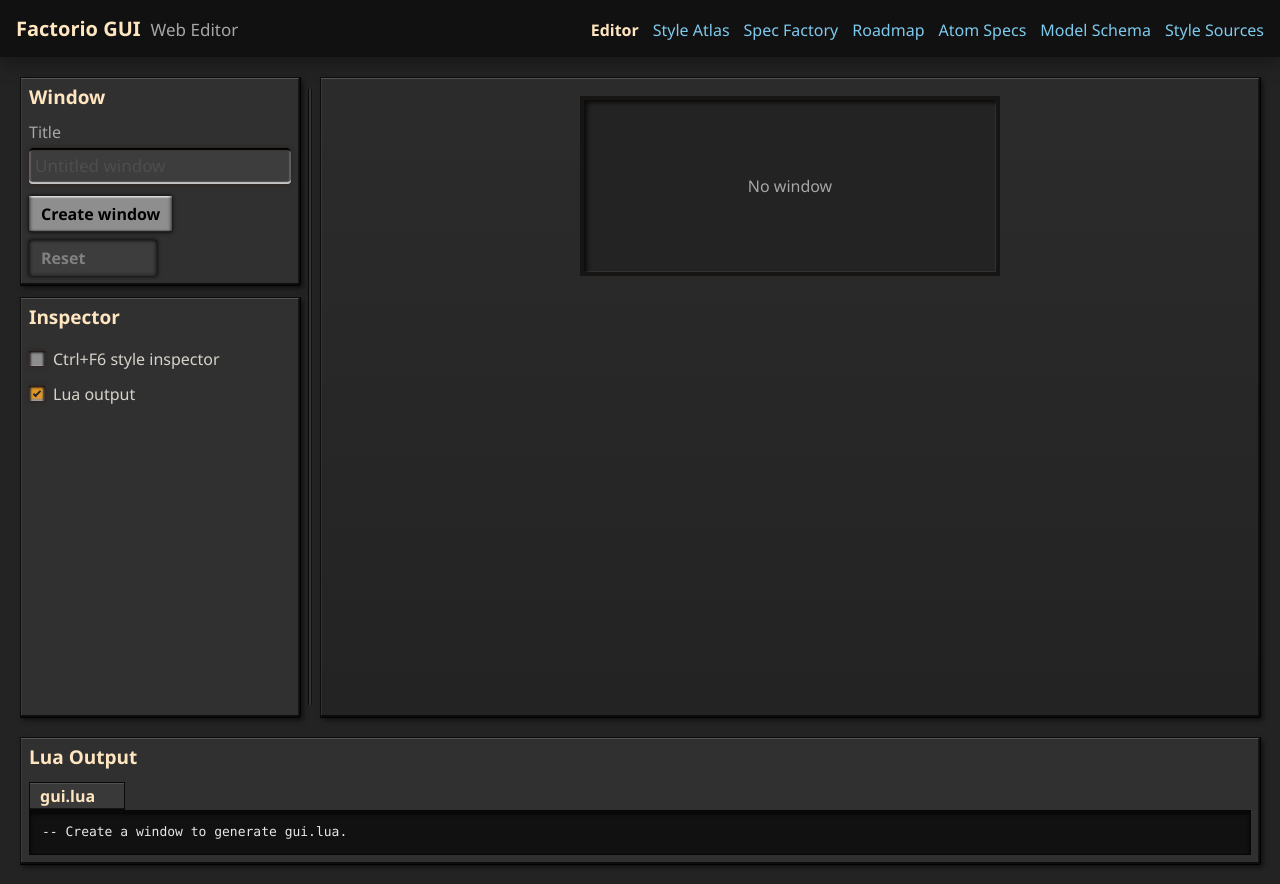
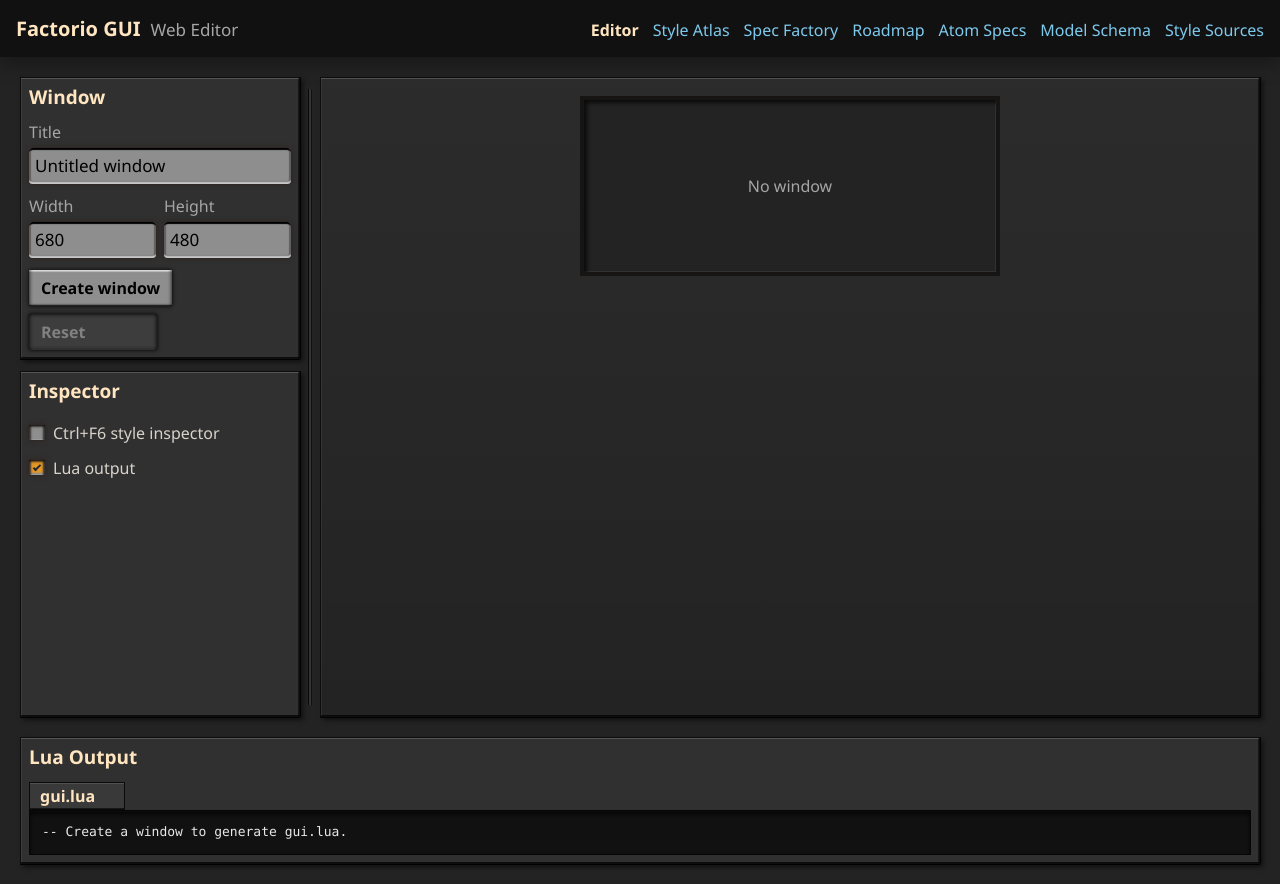
Before and after one commit to atyrode/factorio-gui-web-editor, a React (Vite) app: page / in a window 1280 px wide. Built offline with nearby package versions, Linux system fonts and the light colour scheme; a web font is replaced by a local one.

Commit message:
Add adjustable window dimensions

```diff
--- a/src/components/EditorPage.jsx
+++ b/src/components/EditorPage.jsx
@@ -9,8 +9,11 @@
 } from "./factorioGui.jsx";
 import {
   createWindowModel,
+  DEFAULT_WINDOW_SIZE,
   getWindowInspectorRows,
-  renderWindowLua
+  normalizeWindowSize,
+  renderWindowLua,
+  WINDOW_SIZE_LIMITS
 } from "../factorioExport.js";
 
 function windowTitle(value) {
@@ -23,6 +26,7 @@
 const SIDEBAR_STAGE_MIN_WIDTH = 420;
 const DEFAULT_EDITOR_STATE = {
   title: "Untitled window",
+  windowSize: DEFAULT_WINDOW_SIZE,
   currentWindow: null,
   showInspector: false,
   showLuaOutput: true,
@@ -53,9 +57,12 @@
     return null;
   }
 
+  const size = normalizeWindowSize(value.size);
+
   return {
     title: windowTitle(String(value.title ?? DEFAULT_EDITOR_STATE.title)),
-    location: normalizeLocation(value.location)
+    location: normalizeLocation(value.location),
+    size
   };
 }
 
@@ -81,9 +88,11 @@
     }
 
     const parsedValue = JSON.parse(rawValue);
+    const currentWindow = normalizeWindow(parsedValue.currentWindow);
     return {
       title: String(parsedValue.title ?? DEFAULT_EDITOR_STATE.title),
-      currentWindow: normalizeWindow(parsedValue.currentWindow),
+      windowSize: normalizeWindowSize(parsedValue.windowSize ?? currentWindow?.size),
+      currentWindow,
       showInspector: Boolean(parsedValue.showInspector),
       showLuaOutput:
         typeof parsedValue.showLuaOutput === "boolean"
@@ -113,6 +122,7 @@
 
 function EditorCanvas({
   currentWindow,
+  model,
   inspectorActive,
   inspectorLocked,
   inspectedAnchor,
@@ -251,6 +261,7 @@
 
   const location = currentWindow?.location;
   const windowStyle = location ? { left: `${location.x}px`, top: `${location.y}px` } : undefined;
+  const styleReference = model?.root?.styleReference;
   const previewAnchor = inspectorPreview?.anchor ?? inspectedAnchor;
   const windowClassName = [
     "fx-editor-preview-window",
@@ -265,6 +276,7 @@
         <GuiWindow
           title={currentWindow.title}
           className={windowClassName}
+          styleReference={styleReference}
           inspectorActive={inspectorActive}
           inspectorLocked={inspectorLocked}
           inspectedAnchor={previewAnchor}
@@ -828,6 +840,7 @@
   const sidebarResizeRef = useRef(null);
   const {
     title,
+    windowSize,
     currentWindow,
     showInspector,
     showLuaOutput,
@@ -848,7 +861,8 @@
       ...state,
       currentWindow: {
         title: windowTitle(state.title),
-        location: state.currentWindow?.location ?? null
+        location: state.currentWindow?.location ?? null,
+        size: normalizeWindowSize(state.windowSize)
       },
       inspectorLocked: false,
       inspectedAnchor: null
@@ -875,6 +889,34 @@
         ? { ...state.currentWindow, title: windowTitle(nextTitle) }
         : null
     }));
+  }
+
+  function updateWindowSize(dimension, value) {
+    setEditorState((state) => {
+      const nextSize = normalizeWindowSize({
+        ...state.windowSize,
+        [dimension]: value
+      });
+
+      return {
+        ...state,
+        windowSize: nextSize,
+        currentWindow: state.currentWindow
+          ? {
+              ...state.currentWindow,
+              size: nextSize
+            }
+          : null
+      };
+    });
+  }
+
+  function updateWindowWidth(event) {
+    updateWindowSize("width", event.target.value);
+  }
+
+  function updateWindowHeight(event) {
+    updateWindowSize("height", event.target.value);
   }
 
   function updateInspectorEnabled(event) {
@@ -1121,10 +1163,35 @@
               type="text"
               value={title}
               autoComplete="off"
-              disabled={!currentWindow}
               onChange={updateTitle}
             />
           </label>
+          <div className="fx-field-grid fx-field-grid--two">
+            <label className="fx-field">
+              <span>Width</span>
+              <FxTextInput
+                id="window-width"
+                type="number"
+                min={WINDOW_SIZE_LIMITS.minWidth}
+                max={WINDOW_SIZE_LIMITS.maxWidth}
+                step="10"
+                value={windowSize.width}
+                onChange={updateWindowWidth}
+              />
+            </label>
+            <label className="fx-field">
+              <span>Height</span>
+              <FxTextInput
+                id="window-height"
+                type="number"
+                min={WINDOW_SIZE_LIMITS.minHeight}
+                max={WINDOW_SIZE_LIMITS.maxHeight}
+                step="10"
+                value={windowSize.height}
+                onChange={updateWindowHeight}
+              />
+            </label>
+          </div>
           <div className="fx-actions">
             <FxButton id="create-window" onClick={createWindow}>
               {currentWindow ? "Recreate window" : "Create window"}
@@ -1190,6 +1257,7 @@
         <div id="editor-root">
           <EditorCanvas
             currentWindow={currentWindow}
+            model={currentModel}
             inspectorActive={showInspector}
             inspectorLocked={inspectorLocked}
             inspectedAnchor={inspectedAnchor}
--- a/src/factorioExport.js
+++ b/src/factorioExport.js
@@ -1,7 +1,10 @@
 export {
   createWindowModel,
+  DEFAULT_WINDOW_SIZE,
   frameStyleReference,
-  getWindowInspectorRows
+  getWindowInspectorRows,
+  normalizeWindowSize,
+  WINDOW_SIZE_LIMITS
 } from "./factorioModel.js";
 
 function luaString(value) {
@@ -68,6 +71,8 @@
   ${frame}.style.bottom_padding = ${style.bottomPadding}
   ${frame}.style.left_padding = ${style.leftPadding}
   ${frame}.style.use_header_filler = ${style.useHeaderFiller}
+  ${frame}.style.width = ${style.capturedSize.width}
+  ${frame}.style.height = ${style.capturedSize.height}
 
   local ${titlebar} = ${frame}.add{
     type = "flow",
--- a/src/factorioModel.js
+++ b/src/factorioModel.js
@@ -4,9 +4,39 @@
 const FRAME_GRAPHICAL_BORDER = 6;
 const FRAME_CLIP_TOP_OVERFLOW = 4;
 export const DEFAULT_WINDOW_REFERENCE_ID = "editor-default-window";
+export const DEFAULT_WINDOW_SIZE = Object.freeze({ width: 680, height: 480 });
+export const WINDOW_SIZE_LIMITS = Object.freeze({
+  minWidth: 320,
+  maxWidth: 1600,
+  minHeight: 180,
+  maxHeight: 1200
+});
 
 function freezeSize(size) {
   return Object.freeze({ width: size.width, height: size.height });
+}
+
+function clampInteger(value, min, max, fallback) {
+  const numberValue = Number(value);
+  const safeValue = Number.isFinite(numberValue) ? numberValue : fallback;
+  return Math.min(max, Math.max(min, Math.round(safeValue)));
+}
+
+export function normalizeWindowSize(size = DEFAULT_WINDOW_SIZE) {
+  return freezeSize({
+    width: clampInteger(
+      size?.width,
+      WINDOW_SIZE_LIMITS.minWidth,
+      WINDOW_SIZE_LIMITS.maxWidth,
+      DEFAULT_WINDOW_SIZE.width
+    ),
+    height: clampInteger(
+      size?.height,
+      WINDOW_SIZE_LIMITS.minHeight,
+      WINDOW_SIZE_LIMITS.maxHeight,
+      DEFAULT_WINDOW_SIZE.height
+    )
+  });
 }
 
 function freezeOptionalSize(size) {
@@ -95,6 +125,85 @@
   return freezeSize({
     width: outerSize.width - graphicalBorder * 2 - leftPadding - rightPadding,
     height: outerSize.height - graphicalBorder * 2 - topPadding - bottomPadding
+  });
+}
+
+function windowReferenceWithAuthoredSize(reference, size) {
+  if (!size) {
+    return reference;
+  }
+
+  const capturedSize = normalizeWindowSize(size);
+  const capturedContentSize = frameContentSize({
+    outerSize: capturedSize,
+    graphicalBorder: FRAME_GRAPHICAL_BORDER,
+    topPadding: reference.padding.top,
+    rightPadding: reference.padding.right,
+    bottomPadding: reference.padding.bottom,
+    leftPadding: reference.padding.left
+  });
+  const capturedClipSize = frameClipSize({ outerSize: capturedSize });
+  const titlebarHeight = reference.header.capturedSize?.height ?? 48;
+  const bodySize = freezeSize({
+    width: capturedContentSize.width,
+    height: Math.max(0, capturedContentSize.height - titlebarHeight)
+  });
+
+  return Object.freeze({
+    ...reference,
+    referenceTitle: null,
+    captureContext: Object.freeze({
+      ...(reference.captureContext ?? {}),
+      source: "editor-authored size"
+    }),
+    capturedSize,
+    capturedContentSize,
+    capturedClipSize,
+    capturedSizeBeforeStretching: capturedSize,
+    capturedMaximalHeight: null,
+    maximumHorizontalSquashSize: 0,
+    maximumVerticalSquashSize: 0,
+    header: freezeHeaderCapture({
+      className: reference.header.className,
+      style: reference.header.style,
+      styleDescription: reference.header.styleDescription,
+      derivedFrom: reference.header.derivedFrom,
+      relative: reference.header.relative,
+      capturedSize: { width: capturedContentSize.width, height: titlebarHeight },
+      capturedContentSize: {
+        width: capturedContentSize.width,
+        height: reference.header.capturedContentSize?.height ?? 42
+      },
+      capturedClipSize: {
+        offset: { x: 0, y: -FRAME_CLIP_TOP_OVERFLOW },
+        size: {
+          width: capturedContentSize.width,
+          height: titlebarHeight + FRAME_CLIP_TOP_OVERFLOW
+        }
+      },
+      capturedSizeBeforeStretching: null,
+      maximumHorizontalSquashSize: null,
+      maximumVerticalSquashSize: 0,
+      horizontalSpacing: reference.header.horizontalSpacing,
+      inheritedHorizontalSpacing: reference.header.inheritedHorizontalSpacing,
+      bottomPadding: reference.header.bottomPadding,
+      horizontallyStretchable: reference.header.horizontallyStretchable,
+      verticallyStretchable: reference.header.verticallyStretchable,
+      ignoredBySearch: reference.header.ignoredBySearch
+    }),
+    body: Object.freeze({
+      ...reference.body,
+      capturedSize: bodySize,
+      capturedContentSize: bodySize,
+      capturedClipSize: freezeRectangle({
+        offset: { x: 0, y: 0 },
+        size: bodySize
+      }),
+      capturedSizeBeforeStretching: bodySize,
+      maximumHorizontalSquashSize: 0,
+      maximumVerticalSquashSize: 0,
+      childRows: Object.freeze([...(reference.body.childRows ?? [])])
+    })
   });
 }
 
@@ -776,11 +885,18 @@
 export function createWindowModel({
   title = "Untitled window",
   location: sourceLocation = null,
-  referenceId = DEFAULT_WINDOW_REFERENCE_ID
+  referenceId = DEFAULT_WINDOW_REFERENCE_ID,
+  size = null
 } = {}) {
   const caption = title.trim() || "Untitled window";
   const location = normalizeModelLocation(sourceLocation);
-  const styleReference = createFrameStyleReference(getWindowReferenceCapture(referenceId));
+  const authoredSize =
+    size ?? (referenceId === DEFAULT_WINDOW_REFERENCE_ID ? DEFAULT_WINDOW_SIZE : null);
+  const reference = windowReferenceWithAuthoredSize(
+    getWindowReferenceCapture(referenceId),
+    authoredSize ? normalizeWindowSize(authoredSize) : null
+  );
+  const styleReference = createFrameStyleReference(reference);
   const titleLabelWidth = getFrameTitleLabelWidth(styleReference, caption);
   const dragHandleWidth = getFrameDragHandleWidth(
     styleReference,
--- a/src/styles/editor.css
+++ b/src/styles/editor.css
@@ -47,6 +47,14 @@
 
 .fx-editor-panel .fx-field {
   margin-bottom: 12px;
+}
+
+.fx-editor-panel .fx-field-grid {
+  margin-bottom: 12px;
+}
+
+.fx-editor-panel .fx-field-grid .fx-field {
+  margin-bottom: 0;
 }
 
 .fx-editor-panel--inspector {
--- a/src/styles/factorio-atoms.css
+++ b/src/styles/factorio-atoms.css
@@ -390,6 +390,15 @@
   display: grid;
   gap: 6px;
   color: var(--fx-muted);
+}
+
+.fx-field-grid {
+  display: grid;
+  gap: 8px;
+}
+
+.fx-field-grid--two {
+  grid-template-columns: repeat(2, minmax(0, 1fr));
 }
 
 .fx-actions,
```
Also changed, not shown: src/factorioAtomRegistry.js (+10 -11 lines), 2 other files (tests, documents, lock files or other folders).
